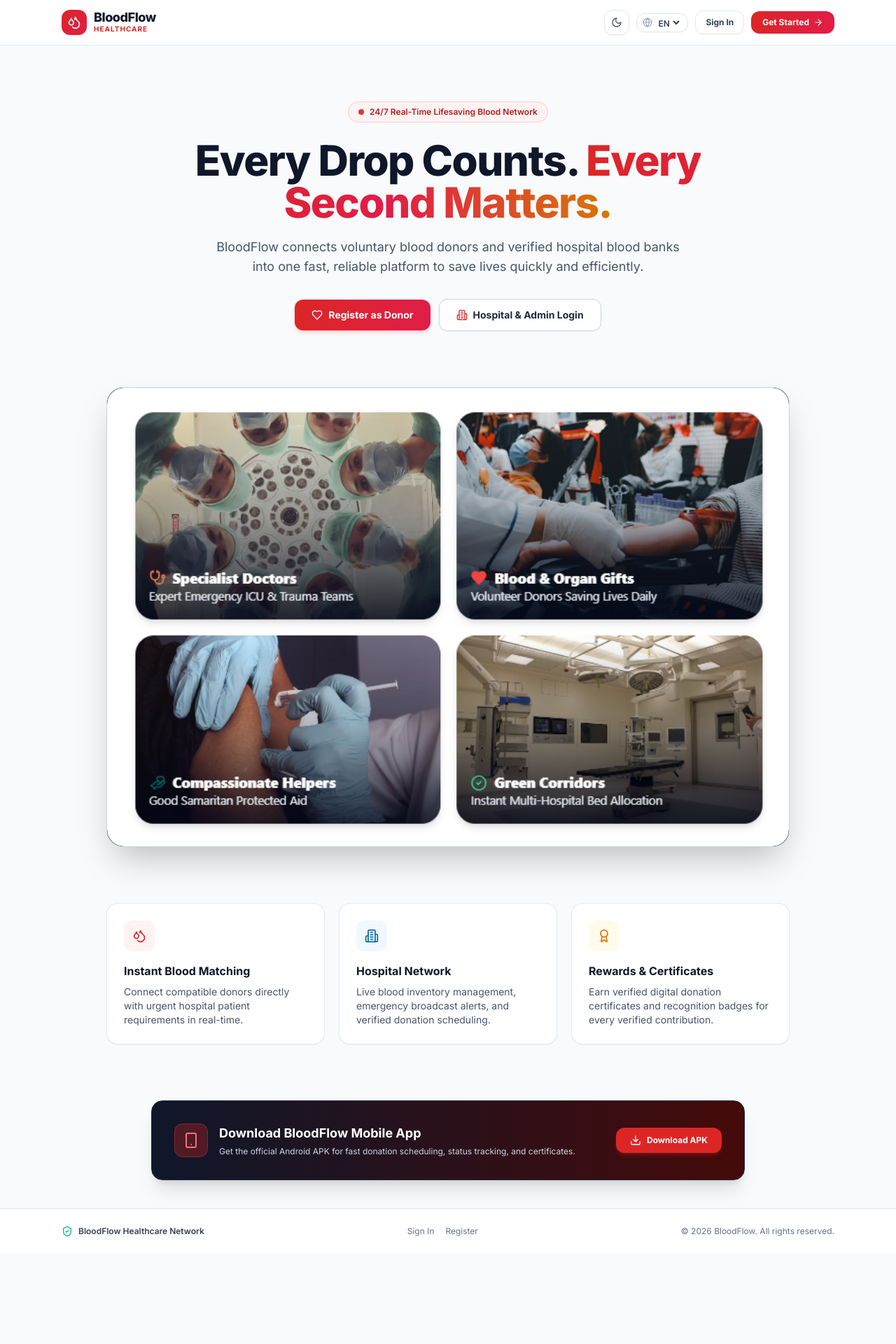
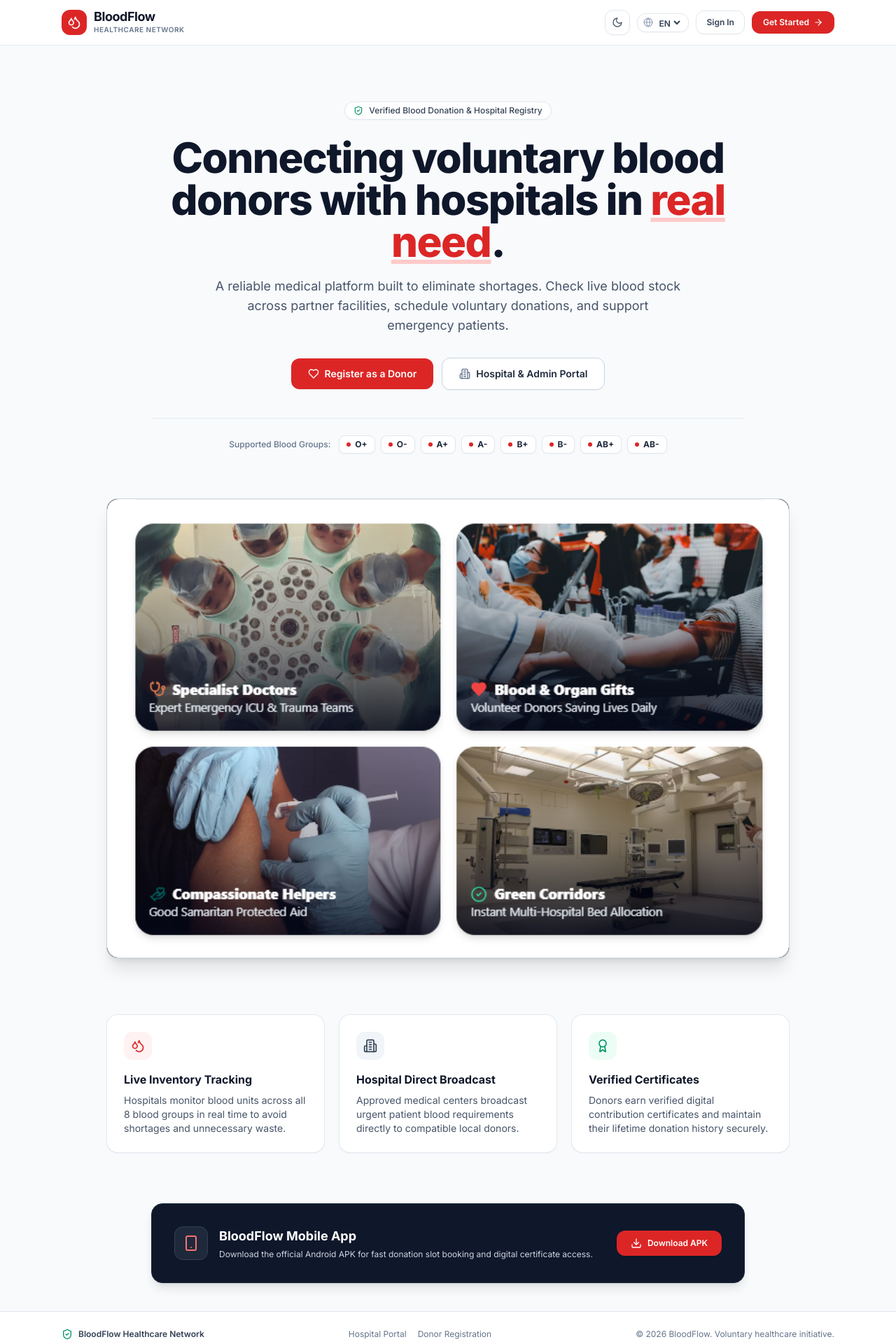
Before and after one commit to himanshu-45-18/blood-donation, a React (Vite) app in the folder bloodflow-project-updated/: page / in a window 1280 px wide. Shown: the top 1920 px of the page at 70% size. Before the commit the page ends 1791 px from the top, so only its background shows below. Built offline with nearby package versions, Linux system fonts and the light colour scheme; no server answers.

Commit message:
feat: humanize landing page typography, remove AI gradient clichés and generic buzzwords

```diff
--- a/bloodflow-project-updated/src/pages/LandingPage.tsx
+++ b/bloodflow-project-updated/src/pages/LandingPage.tsx
@@ -8,6 +8,8 @@ import {
   Download,
   Smartphone,
   Award,
+  CheckCircle2,
+  Users,
 } from 'lucide-react';
 import { ThemeToggle } from '@/lib/theme';
 import { useLanguage } from '@/lib/i18n';
@@ -20,6 +22,8 @@ interface LandingPageProps {
 export function LandingPage({ onGetStarted, onLogin }: LandingPageProps) {
   const { language, setLanguage } = useLanguage();
 
+  const bloodGroups = ['O+', 'O-', 'A+', 'A-', 'B+', 'B-', 'AB+', 'AB-'];
+
   return (
     <div className="min-h-screen bg-slate-50 dark:bg-slate-950 text-slate-900 dark:text-slate-100 flex flex-col font-sans transition-colors duration-200">
       {/* ── Minimal Navigation Bar ── */}
@@ -27,15 +31,15 @@ export function LandingPage({ onGetStarted, onLogin }: LandingPageProps) {
         <div className="max-w-6xl mx-auto px-4 sm:px-6 h-16 flex items-center justify-between">
           {/* Logo */}
           <div className="flex items-center gap-2.5">
-            <div className="flex h-9 w-9 items-center justify-center rounded-xl bg-gradient-to-br from-red-600 to-rose-600 p-2 shadow-sm text-white">
+            <div className="flex h-9 w-9 items-center justify-center rounded-xl bg-red-600 text-white shadow-xs">
               <Droplets className="h-5 w-5" />
             </div>
             <div>
-              <span className="text-lg font-black tracking-tight text-slate-900 dark:text-white leading-none block">
+              <span className="text-lg font-bold tracking-tight text-slate-900 dark:text-white leading-none block">
                 BloodFlow
               </span>
-              <span className="text-[10px] font-bold text-red-600 dark:text-red-400 uppercase tracking-widest block">
-                Healthcare
+              <span className="text-[10px] font-semibold text-slate-500 dark:text-slate-400 uppercase tracking-wider block mt-0.5">
+                Healthcare Network
               </span>
             </div>
           </div>
@@ -61,14 +65,14 @@ export function LandingPage({ onGetStarted, onLogin }: LandingPageProps) {
 
             <button
               onClick={onLogin}
-              className="hidden sm:inline-flex items-center justify-center rounded-xl border border-slate-200 dark:border-slate-700 bg-white dark:bg-slate-800 px-3.5 py-2 text-xs font-bold text-slate-700 dark:text-slate-200 hover:bg-slate-50 dark:hover:bg-slate-700 transition-all shadow-xs"
+              className="hidden sm:inline-flex items-center justify-center rounded-xl border border-slate-200 dark:border-slate-700 bg-white dark:bg-slate-800 px-3.5 py-2 text-xs font-semibold text-slate-700 dark:text-slate-200 hover:bg-slate-50 dark:hover:bg-slate-700 transition-all shadow-xs"
             >
               Sign In
             </button>
 
             <button
               onClick={onGetStarted}
-              className="inline-flex items-center justify-center gap-1.5 rounded-xl bg-gradient-to-r from-red-600 to-rose-600 hover:from-red-700 hover:to-rose-700 px-4 py-2 text-xs font-bold text-white shadow-sm shadow-red-500/20 active:scale-95 transition-all"
+              className="inline-flex items-center justify-center gap-1.5 rounded-xl bg-red-600 hover:bg-red-700 px-4 py-2 text-xs font-semibold text-white shadow-xs active:scale-95 transition-all"
             >
               <span>Get Started</span>
               <ArrowRight className="h-3.5 w-3.5" />
@@ -77,90 +81,107 @@ export function LandingPage({ onGetStarted, onLogin }: LandingPageProps) {
         </div>
       </header>
 
-      {/* ── Simple Clean Hero Section ── */}
+      {/* ── Human, Clean, Direct Hero Section ── */}
       <main className="flex-1">
-        <section className="py-14 sm:py-20 max-w-4xl mx-auto px-4 sm:px-6 text-center">
-          {/* Subtle Live Badge */}
-          <div className="inline-flex items-center gap-2 px-3.5 py-1.5 rounded-full border border-red-200 dark:border-red-900/60 bg-red-50 dark:bg-red-950/40 text-red-700 dark:text-red-300 text-xs font-semibold mb-6">
-            <span className="flex h-2 w-2 rounded-full bg-red-600 animate-pulse" />
-            <span>24/7 Real-Time Lifesaving Blood Network</span>
+        <section className="pt-16 pb-12 sm:pt-20 sm:pb-16 max-w-4xl mx-auto px-4 sm:px-6 text-center">
+          {/* Subtle Verified Network Label */}
+          <div className="inline-flex items-center gap-2 px-3 py-1 rounded-full border border-slate-200 dark:border-slate-800 bg-white dark:bg-slate-900 text-slate-700 dark:text-slate-300 text-xs font-medium mb-6 shadow-xs">
+            <ShieldCheck className="h-3.5 w-3.5 text-emerald-600 dark:text-emerald-400" />
+            <span>Verified Blood Donation &amp; Hospital Registry</span>
           </div>
 
-          {/* Clean Main Title */}
-          <h1 className="text-4xl sm:text-5xl lg:text-6xl font-black tracking-tight text-slate-900 dark:text-white leading-[1.15]">
-            Every Drop Counts.{' '}
-            <span className="bg-gradient-to-r from-red-600 via-rose-600 to-amber-600 bg-clip-text text-transparent">
-              Every Second Matters.
+          {/* Clean, Non-AI Human Headline */}
+          <h1 className="text-3xl sm:text-5xl lg:text-6xl font-extrabold tracking-tight text-slate-900 dark:text-white leading-[1.18]">
+            Connecting voluntary blood donors with hospitals in{' '}
+            <span className="text-red-600 dark:text-red-500 underline decoration-red-200 dark:decoration-red-950 underline-offset-4">
+              real need
             </span>
+            .
           </h1>
 
-          {/* Subtitle */}
+          {/* Simple, Honest Subtitle */}
           <p className="mt-5 text-base sm:text-lg text-slate-600 dark:text-slate-300 leading-relaxed max-w-2xl mx-auto font-normal">
-            BloodFlow connects voluntary blood donors and verified hospital blood banks into one fast, reliable platform to save lives quickly and efficiently.
+            A reliable medical platform built to eliminate shortages. Check live blood stock across partner facilities, schedule voluntary donations, and support emergency patients.
           </p>
 
           {/* Main Action Buttons */}
           <div className="mt-8 flex flex-col sm:flex-row items-center justify-center gap-3">
             <button
               onClick={onGetStarted}
-              className="w-full sm:w-auto inline-flex items-center justify-center gap-2 rounded-xl bg-gradient-to-r from-red-600 to-rose-600 hover:from-red-700 hover:to-rose-700 px-6 py-3 text-sm font-bold text-white shadow-md shadow-red-500/20 active:scale-95 transition-all"
+              className="w-full sm:w-auto inline-flex items-center justify-center gap-2 rounded-xl bg-red-600 hover:bg-red-700 px-6 py-3 text-sm font-semibold text-white shadow-xs active:scale-95 transition-all"
             >
               <Heart className="h-4 w-4" />
-              <span>Register as Donor</span>
+              <span>Register as a Donor</span>
             </button>
 
             <button
               onClick={onLogin}
-              className="w-full sm:w-auto inline-flex items-center justify-center gap-2 rounded-xl border border-slate-300 dark:border-slate-700 bg-white dark:bg-slate-800 hover:bg-slate-50 dark:hover:bg-slate-750 px-6 py-3 text-sm font-bold text-slate-800 dark:text-slate-200 shadow-xs transition-all"
+              className="w-full sm:w-auto inline-flex items-center justify-center gap-2 rounded-xl border border-slate-300 dark:border-slate-700 bg-white dark:bg-slate-800 hover:bg-slate-50 dark:hover:bg-slate-750 px-6 py-3 text-sm font-semibold text-slate-800 dark:text-slate-200 shadow-xs transition-all"
             >
-              <Building2 className="h-4 w-4 text-red-600" />
-              <span>Hospital &amp; Admin Login</span>
+              <Building2 className="h-4 w-4 text-slate-500 dark:text-slate-400" />
+              <span>Hospital &amp; Admin Portal</span>
             </button>
+          </div>
+
+          {/* Active Blood Group Checker Strip */}
+          <div className="mt-10 pt-6 border-t border-slate-200/80 dark:border-slate-800 flex flex-wrap items-center justify-center gap-2">
+            <span className="text-xs font-medium text-slate-500 dark:text-slate-400 mr-1">
+              Supported Blood Groups:
+            </span>
+            {bloodGroups.map((group) => (
+              <span
+                key={group}
+                className="inline-flex items-center gap-1.5 rounded-lg border border-slate-200 dark:border-slate-800 bg-white dark:bg-slate-900 px-2.5 py-1 text-xs font-bold text-slate-800 dark:text-slate-200 shadow-xs"
+              >
+                <span className="h-1.5 w-1.5 rounded-full bg-red-600" />
+                {group}
+              </span>
+            ))}
           </div>
         </section>
 
-        {/* ── Real Hospital & Donor Care Showcase ── */}
-        <section className="pb-10 max-w-5xl mx-auto px-4 sm:px-6">
-          <div className="relative rounded-3xl overflow-hidden border border-slate-200/90 dark:border-slate-800 bg-slate-900 shadow-2xl transition-all duration-300">
+        {/* ── Real Hospital & Donor Care Showcase (User Photo Grid) ── */}
+        <section className="pb-12 max-w-5xl mx-auto px-4 sm:px-6">
+          <div className="relative rounded-2xl overflow-hidden border border-slate-200/90 dark:border-slate-800 bg-slate-900 shadow-xl transition-all duration-300">
             <img
               src="/images/healthcare-grid.png"
               alt="Specialist Doctors, Volunteer Blood Donors, Compassionate Helpers, Green Corridors"
-              className="w-full h-auto object-cover rounded-3xl"
+              className="w-full h-auto object-cover rounded-2xl"
               loading="eager"
             />
           </div>
         </section>
 
-        {/* ── 3 Simple Feature Cards ── */}
-        <section className="py-10 max-w-5xl mx-auto px-4 sm:px-6">
+        {/* ── 3 Grounded, Honest Feature Cards ── */}
+        <section className="py-8 max-w-5xl mx-auto px-4 sm:px-6">
           <div className="grid grid-cols-1 md:grid-cols-3 gap-5">
-            <div className="rounded-2xl border border-slate-200/90 dark:border-slate-800 bg-white dark:bg-slate-900 p-6 shadow-sm">
-              <div className="flex h-11 w-11 items-center justify-center rounded-xl bg-red-50 dark:bg-red-950/60 text-red-600 dark:text-red-400 mb-4">
+            <div className="rounded-2xl border border-slate-200/90 dark:border-slate-800 bg-white dark:bg-slate-900 p-6 shadow-xs">
+              <div className="flex h-10 w-10 items-center justify-center rounded-xl bg-red-50 dark:bg-red-950/60 text-red-600 dark:text-red-400 mb-4">
                 <Droplets className="h-5 w-5" />
               </div>
-              <h2 className="text-base font-bold text-slate-900 dark:text-white">Instant Blood Matching</h2>
-              <p className="mt-2 text-xs sm:text-sm text-slate-600 dark:text-slate-400 leading-relaxed">
-                Connect compatible donors directly with urgent hospital patient requirements in real-time.
+              <h2 className="text-base font-bold text-slate-900 dark:text-white">Live Inventory Tracking</h2>
+              <p className="mt-2 text-xs sm:text-sm text-slate-600 dark:text-slate-400 leading-relaxed font-normal">
+                Hospitals monitor blood units across all 8 blood groups in real time to avoid shortages and unnecessary waste.
               </p>
             </div>
 
-            <div className="rounded-2xl border border-slate-200/90 dark:border-slate-800 bg-white dark:bg-slate-900 p-6 shadow-sm">
-              <div className="flex h-11 w-11 items-center justify-center rounded-xl bg-brand-50 dark:bg-brand-950/60 text-brand-600 dark:text-brand-400 mb-4">
+            <div className="rounded-2xl border border-slate-200/90 dark:border-slate-800 bg-white dark:bg-slate-900 p-6 shadow-xs">
+              <div className="flex h-10 w-10 items-center justify-center rounded-xl bg-slate-100 dark:bg-slate-800 text-slate-700 dark:text-slate-300 mb-4">
                 <Building2 className="h-5 w-5" />
               </div>
-              <h2 className="text-base font-bold text-slate-900 dark:text-white">Hospital Network</h2>
-              <p className="mt-2 text-xs sm:text-sm text-slate-600 dark:text-slate-400 leading-relaxed">
-                Live blood inventory management, emergency broadcast alerts, and verified donation scheduling.
+              <h2 className="text-base font-bold text-slate-900 dark:text-white">Hospital Direct Broadcast</h2>
+              <p className="mt-2 text-xs sm:text-sm text-slate-600 dark:text-slate-400 leading-relaxed font-normal">
+                Approved medical centers broadcast urgent patient blood requirements directly to compatible local donors.
               </p>
             </div>
 
-            <div className="rounded-2xl border border-slate-200/90 dark:border-slate-800 bg-white dark:bg-slate-900 p-6 shadow-sm">
-              <div className="flex h-11 w-11 items-center justify-center rounded-xl bg-amber-50 dark:bg-amber-950/60 text-amber-600 dark:text-amber-400 mb-4">
+            <div className="rounded-2xl border border-slate-200/90 dark:border-slate-800 bg-white dark:bg-slate-900 p-6 shadow-xs">
+              <div className="flex h-10 w-10 items-center justify-center rounded-xl bg-emerald-50 dark:bg-emerald-950/60 text-emerald-600 dark:text-emerald-400 mb-4">
                 <Award className="h-5 w-5" />
               </div>
-              <h2 className="text-base font-bold text-slate-900 dark:text-white">Rewards &amp; Certificates</h2>
-              <p className="mt-2 text-xs sm:text-sm text-slate-600 dark:text-slate-400 leading-relaxed">
-                Earn verified digital donation certificates and recognition badges for every verified contribution.
+              <h2 className="text-base font-bold text-slate-900 dark:text-white">Verified Certificates</h2>
+              <p className="mt-2 text-xs sm:text-sm text-slate-600 dark:text-slate-400 leading-relaxed font-normal">
+                Donors earn verified digital contribution certificates and maintain their lifetime donation history securely.
               </p>
             </div>
           </div>
@@ -168,22 +189,22 @@ export function LandingPage({ onGetStarted, onLogin }: LandingPageProps) {
 
         {/* ── App Download Card (Landing Page Only) ── */}
         <section className="py-10 max-w-4xl mx-auto px-4 sm:px-6">
-          <div className="rounded-2xl bg-gradient-to-r from-slate-900 via-slate-850 to-red-950 text-white p-6 sm:p-8 shadow-xl border border-slate-800 flex flex-col sm:flex-row items-center justify-between gap-6">
+          <div className="rounded-2xl bg-slate-900 text-white p-6 sm:p-8 shadow-lg border border-slate-800 flex flex-col sm:flex-row items-center justify-between gap-6">
             <div className="flex items-center gap-4">
-              <div className="flex h-12 w-12 shrink-0 items-center justify-center rounded-xl bg-red-600/30 text-red-400 border border-red-500/30">
+              <div className="flex h-12 w-12 shrink-0 items-center justify-center rounded-xl bg-slate-800 text-red-400 border border-slate-700">
                 <Smartphone className="h-6 w-6" />
               </div>
               <div>
-                <h2 className="text-lg font-bold text-white">Download BloodFlow Mobile App</h2>
+                <h2 className="text-lg font-bold text-white">BloodFlow Mobile App</h2>
                 <p className="text-xs text-slate-300 mt-1">
-                  Get the official Android APK for fast donation scheduling, status tracking, and certificates.
+                  Download the official Android APK for fast donation slot booking and digital certificate access.
                 </p>
               </div>
             </div>
             <a
               href="/BloodFlow.apk"
               download="BloodFlow.apk"
-              className="shrink-0 inline-flex items-center gap-2 rounded-xl bg-red-600 hover:bg-red-700 text-white px-5 py-2.5 text-xs font-bold shadow-md shadow-red-600/30 active:scale-95 transition-all"
+              className="shrink-0 inline-flex items-center gap-2 rounded-xl bg-red-600 hover:bg-red-700 text-white px-5 py-2.5 text-xs font-semibold shadow-xs active:scale-95 transition-all"
             >
               <Download className="h-4 w-4" />
               <span>Download APK</span>
@@ -192,22 +213,22 @@ export function LandingPage({ onGetStarted, onLogin }: LandingPageProps) {
         </section>
       </main>
 
-      {/* ── Clean Footer ── */}
+      {/* ── Clean Human Footer ── */}
       <footer className="mt-auto border-t border-slate-200 dark:border-slate-800 bg-white dark:bg-slate-950 py-6 text-xs text-slate-500 dark:text-slate-400 transition-colors">
         <div className="max-w-6xl mx-auto px-4 sm:px-6 flex flex-col sm:flex-row items-center justify-between gap-3">
           <div className="flex items-center gap-2">
-            <ShieldCheck className="h-4 w-4 text-emerald-500" />
+            <ShieldCheck className="h-4 w-4 text-emerald-600 dark:text-emerald-400" />
             <span className="font-semibold text-slate-700 dark:text-slate-300">BloodFlow Healthcare Network</span>
           </div>
           <div className="flex items-center gap-4">
-            <button onClick={onLogin} className="hover:text-red-600 dark:hover:text-red-400 transition-colors">
-              Sign In
+            <button onClick={onLogin} className="hover:text-slate-900 dark:hover:text-white transition-colors">
+              Hospital Portal
             </button>
-            <button onClick={onGetStarted} className="hover:text-red-600 dark:hover:text-red-400 transition-colors">
-              Register
+            <button onClick={onGetStarted} className="hover:text-slate-900 dark:hover:text-white transition-colors">
+              Donor Registration
             </button>
           </div>
-          <p>© {new Date().getFullYear()} BloodFlow. All rights reserved.</p>
+          <p>© {new Date().getFullYear()} BloodFlow. Voluntary healthcare initiative.</p>
         </div>
       </footer>
     </div>
```
